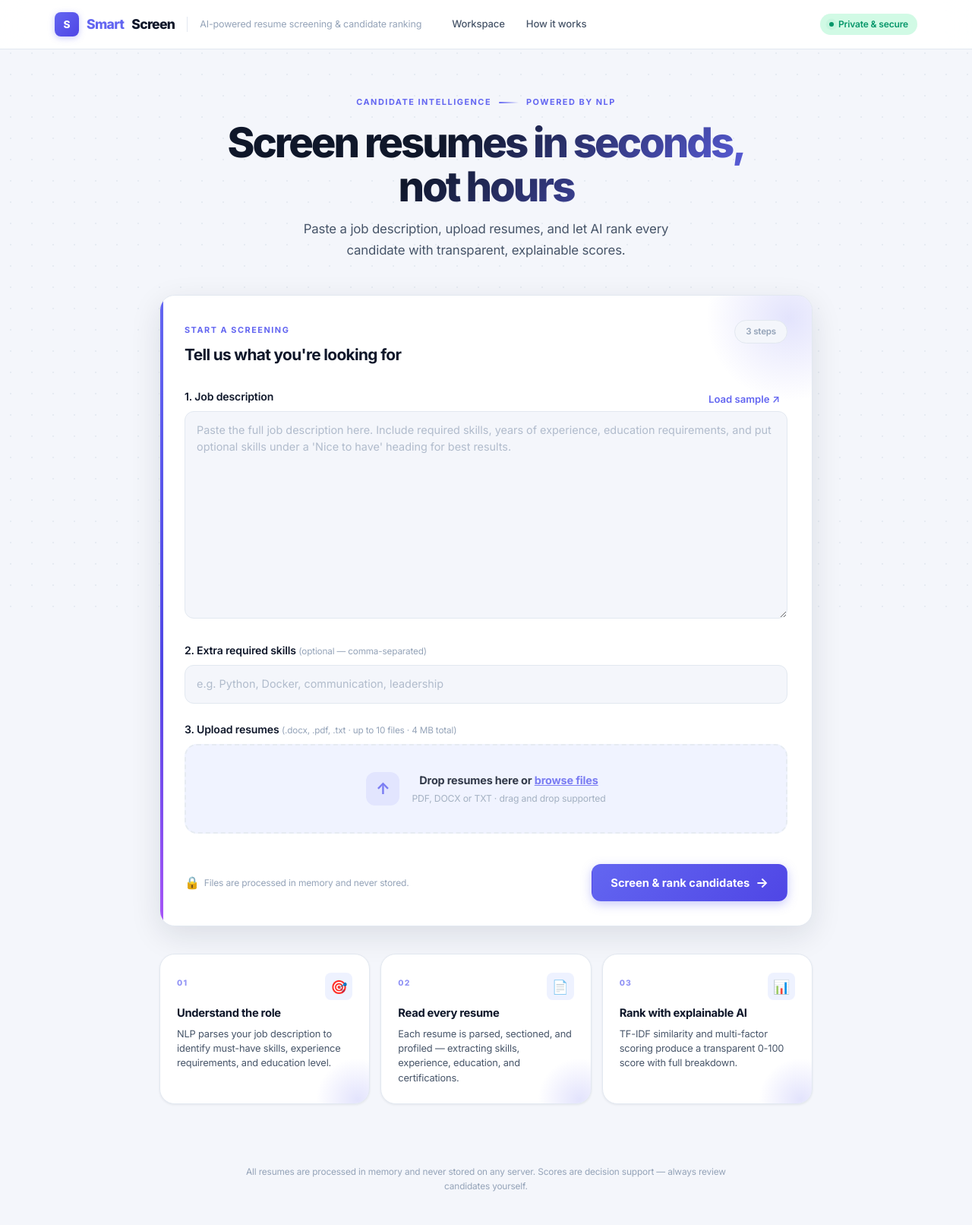
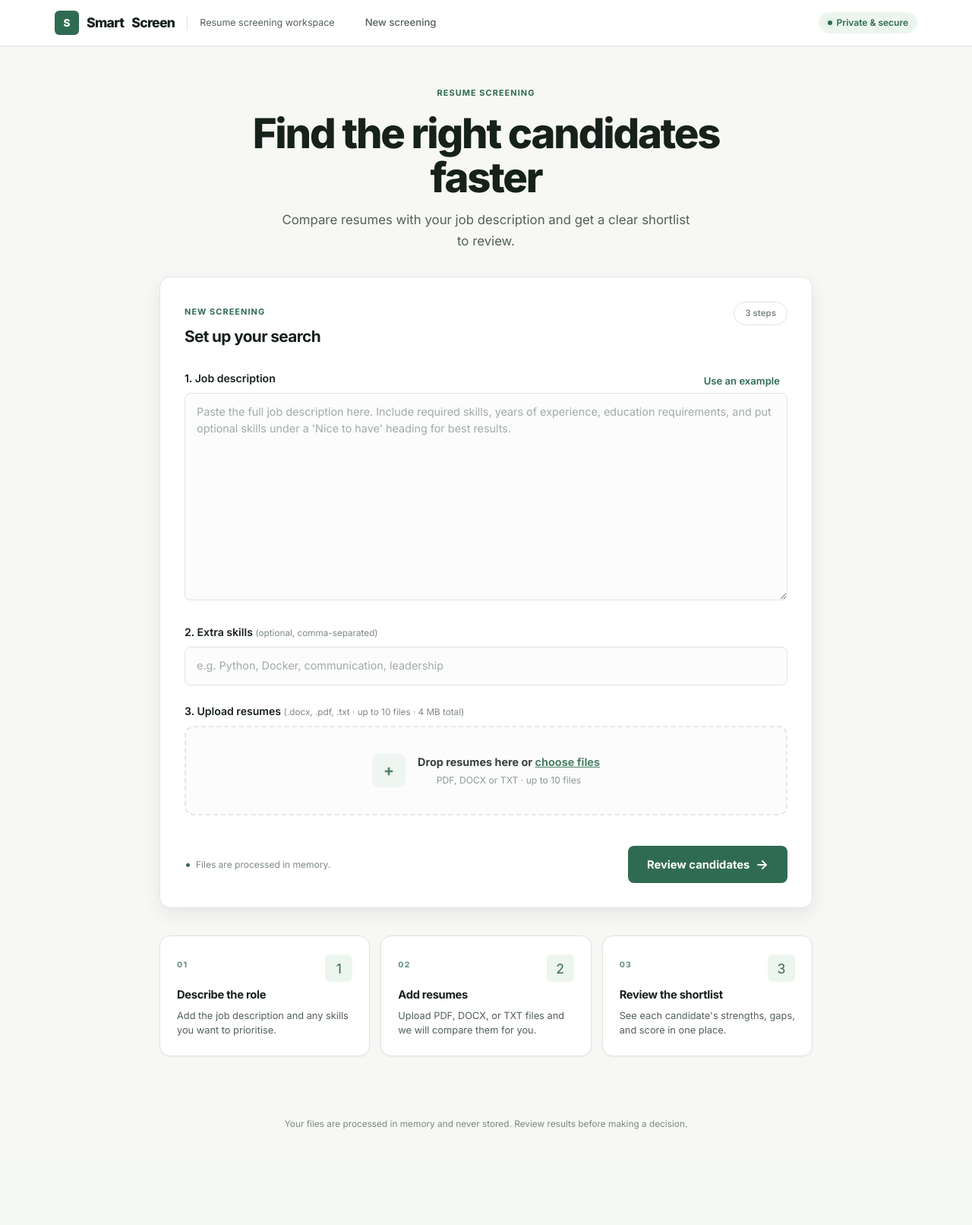
Before and after one commit to Gauravrao1/Smart-Resume-Screening-and-Candidate-Ranking-Tool, a Flask app: page / in a window 1280 px wide. Shown: the whole page at 76% size. After the commit the page ends 1486 px from the top, so only its background shows below. Run offline with Flask 3, Linux system fonts and the light colour scheme.

Commit message:
css changes

```diff
--- a/static/style.css
+++ b/static/style.css
@@ -897,3 +897,94 @@ meter::-moz-meter-bar {
   .meterrow { grid-template-columns: 100px 1fr 30px; font-size: 0.76rem; }
   .bar h1 { font-size: 1.5rem; }
 }
+
+/* A quieter visual treatment for a practical screening workspace. */
+:root {
+  --bg: #f7f8f6;
+  --card: #ffffff;
+  --text: #17211b;
+  --text-2: #526057;
+  --muted: #7d8981;
+  --border: #dfe5df;
+  --border-light: #edf0ed;
+  --primary: #2f6b52;
+  --primary-d: #24543f;
+  --primary-l: #4b876b;
+  --primary-bg: #edf5ef;
+  --primary-glow: rgba(47, 107, 82, 0.08);
+  --success: #2f6b52;
+  --success-bg: #e7f2e9;
+  --warning: #9a6a22;
+  --warning-bg: #fbf3df;
+  --chip: #f1f3f1;
+  --shadow-sm: 0 1px 3px rgba(23, 33, 27, 0.05);
+  --shadow-md: 0 8px 22px rgba(23, 33, 27, 0.08);
+  --shadow-lg: 0 12px 30px rgba(23, 33, 27, 0.07);
+  --r-sm: 6px;
+  --r-md: 8px;
+  --r-lg: 12px;
+  --r-xl: 14px;
+}
+
+body {
+  background: var(--bg);
+  font-family: Inter, ui-sans-serif, -apple-system, BlinkMacSystemFont, "Segoe UI", sans-serif;
+  letter-spacing: 0;
+}
+
+body::before { display: none; }
+.top { background: rgba(255, 255, 255, 0.96); }
+.top-inner { min-height: 60px; }
+.brand-mark { background: var(--primary); box-shadow: none; }
+.brand > span:not(.brand-mark) { color: var(--text); }
+.tag { color: var(--text-2); }
+.secure-note { background: var(--primary-bg); }
+.wrap { padding-top: 48px; }
+.hero { margin-bottom: 32px; }
+.eyebrow, .section-kicker { color: var(--primary); letter-spacing: 0.1em; }
+.hero h1 {
+  background: none;
+  -webkit-text-fill-color: initial;
+  color: var(--text);
+  letter-spacing: -0.04em;
+}
+.hero p:last-child { color: var(--text-2); }
+.panel { box-shadow: var(--shadow-md); }
+.form-panel::before, .form-panel::after { display: none; }
+.step-count { background: var(--card); }
+textarea, input[type=text], input:not([type]) { background: #fbfcfb; }
+textarea:focus, input:focus {
+  box-shadow: 0 0 0 3px rgba(47, 107, 82, 0.14);
+}
+.upload-box { background: #fbfcfb; }
+.upload-box:hover, .upload-box.is-dragging { background: var(--primary-bg); box-shadow: none; transform: none; }
+.upload-icon { background: var(--primary-bg); }
+.btn.primary {
+  background: var(--primary);
+  box-shadow: none;
+}
+.btn.primary:hover { background: var(--primary-d); box-shadow: none; }
+.feature-card { box-shadow: var(--shadow-sm); }
+.feature-card:hover { box-shadow: var(--shadow-md); border-color: var(--primary); transform: translateY(-2px); }
+.feature-card::after { display: none; }
+.feature-icon { background: var(--primary-bg); color: var(--primary); }
+.summary-strip { box-shadow: var(--shadow-md); }
+.summary-strip strong {
+  background: none;
+  -webkit-text-fill-color: initial;
+  color: var(--primary);
+}
+.brief-icon { background: var(--primary-bg); }
+.tablewrap { box-shadow: var(--shadow-md); }
+table.rank th { background: #f4f6f4; }
+.card { box-shadow: var(--shadow-sm); }
+.card:hover { box-shadow: var(--shadow-md); border-color: var(--border); }
+.card summary:hover { background: #fafcf9; }
+.sc {
+  background: none;
+  -webkit-text-fill-color: initial;
+  color: var(--primary);
+}
+meter::-webkit-meter-optimum-value,
+meter::-moz-meter-bar { background: var(--primary); }
+.flags li::before { content: "!"; }
--- a/templates/base.html
+++ b/templates/base.html
@@ -3,8 +3,8 @@
 <head>
   <meta charset="UTF-8">
   <meta name="viewport" content="width=device-width, initial-scale=1">
-  <meta name="description" content="AI-powered resume screening and candidate ranking tool. Upload resumes, paste a job description, and get every candidate ranked with explainable scores.">
-  <title>{% block title %}SmartScreen — AI Resume Screening{% endblock %}</title>
+  <meta name="description" content="A simple tool for comparing resumes against a job description.">
+  <title>{% block title %}SmartScreen — Resume screening{% endblock %}</title>
   <!-- Preconnect for font performance -->
   <link rel="preconnect" href="https://fonts.googleapis.com">
   <link rel="preconnect" href="https://fonts.gstatic.com" crossorigin>
@@ -16,16 +16,15 @@
   <header class="top">
     <div class="top-inner">
       <a class="brand" href="{{ url_for('index') }}"><span class="brand-mark">S</span><span>Smart</span>Screen</a>
-      <span class="tag">AI-powered resume screening &amp; candidate ranking</span>
+      <span class="tag">Resume screening workspace</span>
       <nav class="top-nav" aria-label="Primary navigation">
-        <a href="{{ url_for('index') }}">Workspace</a>
-        <a href="#how-it-works">How it works</a>
+        <a href="{{ url_for('index') }}">New screening</a>
       </nav>
       <span class="secure-note"><span class="status-dot"></span>Private &amp; secure</span>
     </div>
   </header>
   <main class="wrap">{% block content %}{% endblock %}</main>
-  <footer class="foot">All resumes are processed in memory and never stored on any server. Scores are decision support — always review candidates yourself.</footer>
+  <footer class="foot">Your files are processed in memory and never stored. Review results before making a decision.</footer>
   <script src="{{ url_for('static', filename='app.js') }}"></script>
 </body>
 </html>
--- a/templates/index.html
+++ b/templates/index.html
@@ -1,9 +1,9 @@
 {% extends "base.html" %}
 {% block content %}
 <section class="hero">
-  <p class="eyebrow">CANDIDATE INTELLIGENCE <span></span> POWERED BY NLP</p>
-  <h1>Screen resumes in seconds, not hours</h1>
-  <p>Paste a job description, upload resumes, and let AI rank every candidate with transparent, explainable scores.</p>
+  <p class="eyebrow">RESUME SCREENING</p>
+  <h1>Find the right candidates faster</h1>
+  <p>Compare resumes with your job description and get a clear shortlist to review.</p>
 </section>
 
 {% if error %}<div class="alert" role="alert">{{ error }}</div>{% endif %}
@@ -11,8 +11,8 @@
 <form class="panel form-panel" method="post" action="{{ url_for('screen_page') }}" enctype="multipart/form-data" id="screenForm">
   <div class="panel-heading">
     <div>
-      <span class="section-kicker">START A SCREENING</span>
-      <h2>Tell us what you're looking for</h2>
+      <span class="section-kicker">NEW SCREENING</span>
+      <h2>Set up your search</h2>
     </div>
     <span class="step-count">3 steps</span>
   </div>
@@ -20,24 +20,24 @@
   <div class="field">
     <div class="label-row">
       <label for="jd_text">1. Job description</label>
-      <button type="button" class="link" id="loadSample" data-url="{{ url_for('static', filename='sample/job_description.txt') }}">Load sample ↗</button>
+      <button type="button" class="link" id="loadSample" data-url="{{ url_for('static', filename='sample/job_description.txt') }}">Use an example</button>
     </div>
     <textarea id="jd_text" name="jd_text" rows="11" required maxlength="20000"
       placeholder="Paste the full job description here. Include required skills, years of experience, education requirements, and put optional skills under a 'Nice to have' heading for best results.">{{ jd_text }}</textarea>
   </div>
 
   <div class="field">
-    <label for="extra_skills">2. Extra required skills <small>(optional — comma-separated)</small></label>
+    <label for="extra_skills">2. Extra skills <small>(optional, comma-separated)</small></label>
     <input id="extra_skills" name="extra_skills" maxlength="500" value="{{ extra }}" placeholder="e.g. Python, Docker, communication, leadership">
   </div>
 
   <div class="field">
     <label for="resumes">3. Upload resumes <small>({{ exts|join(', ') }} · up to {{ max_files }} files · {{ max_mb }} MB total)</small></label>
     <label class="upload-box" for="resumes" id="uploadBox">
-      <span class="upload-icon">↑</span>
+      <span class="upload-icon" aria-hidden="true">+</span>
       <span>
-        <strong>Drop resumes here or <u>browse files</u></strong>
-        <small>PDF, DOCX or TXT · drag and drop supported</small>
+        <strong>Drop resumes here or <u>choose files</u></strong>
+        <small>PDF, DOCX or TXT · up to {{ max_files }} files</small>
       </span>
     </label>
     <input class="visually-hidden" id="resumes" name="resumes" type="file" multiple required accept="{{ exts|join(',') }}">
@@ -45,29 +45,29 @@
   </div>
 
   <div class="form-footer">
-    <span class="helper"><span class="lock">🔒</span> Files are processed in memory and never stored.</span>
-    <button class="btn primary big" type="submit" id="submitBtn">Screen &amp; rank candidates <span>→</span></button>
+    <span class="helper"><span class="lock" aria-hidden="true">•</span> Files are processed in memory.</span>
+    <button class="btn primary big" type="submit" id="submitBtn">Review candidates <span>→</span></button>
   </div>
 </form>
 
-<section class="feature-row" id="how-it-works" aria-label="How SmartScreen works">
+<section class="feature-row" aria-label="How it works">
   <div class="feature-card">
     <span class="feature-number">01</span>
-    <span class="feature-icon">🎯</span>
-    <h3>Understand the role</h3>
-    <p>NLP parses your job description to identify must-have skills, experience requirements, and education level.</p>
+    <span class="feature-icon" aria-hidden="true">1</span>
+    <h3>Describe the role</h3>
+    <p>Add the job description and any skills you want to prioritise.</p>
   </div>
   <div class="feature-card">
     <span class="feature-number">02</span>
-    <span class="feature-icon">📄</span>
-    <h3>Read every resume</h3>
-    <p>Each resume is parsed, sectioned, and profiled — extracting skills, experience, education, and certifications.</p>
+    <span class="feature-icon" aria-hidden="true">2</span>
+    <h3>Add resumes</h3>
+    <p>Upload PDF, DOCX, or TXT files and we will compare them for you.</p>
   </div>
   <div class="feature-card">
     <span class="feature-number">03</span>
-    <span class="feature-icon">📊</span>
-    <h3>Rank with explainable AI</h3>
-    <p>TF-IDF similarity and multi-factor scoring produce a transparent 0-100 score with full breakdown.</p>
+    <span class="feature-icon" aria-hidden="true">3</span>
+    <h3>Review the shortlist</h3>
+    <p>See each candidate's strengths, gaps, and score in one place.</p>
   </div>
 </section>
 {% endblock %}
```
Also changed, not shown: templates/results.html (+6 -6 lines).
